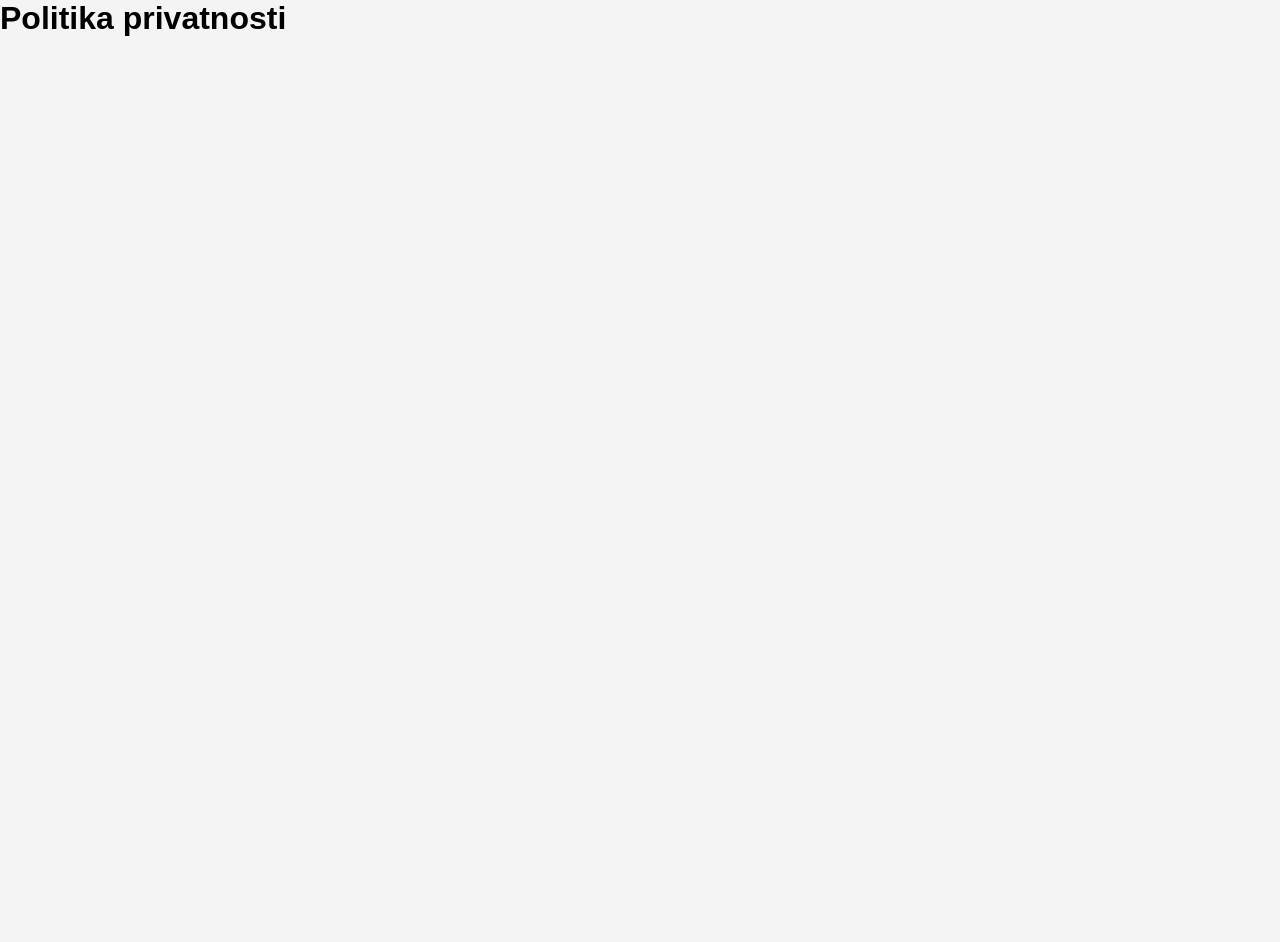
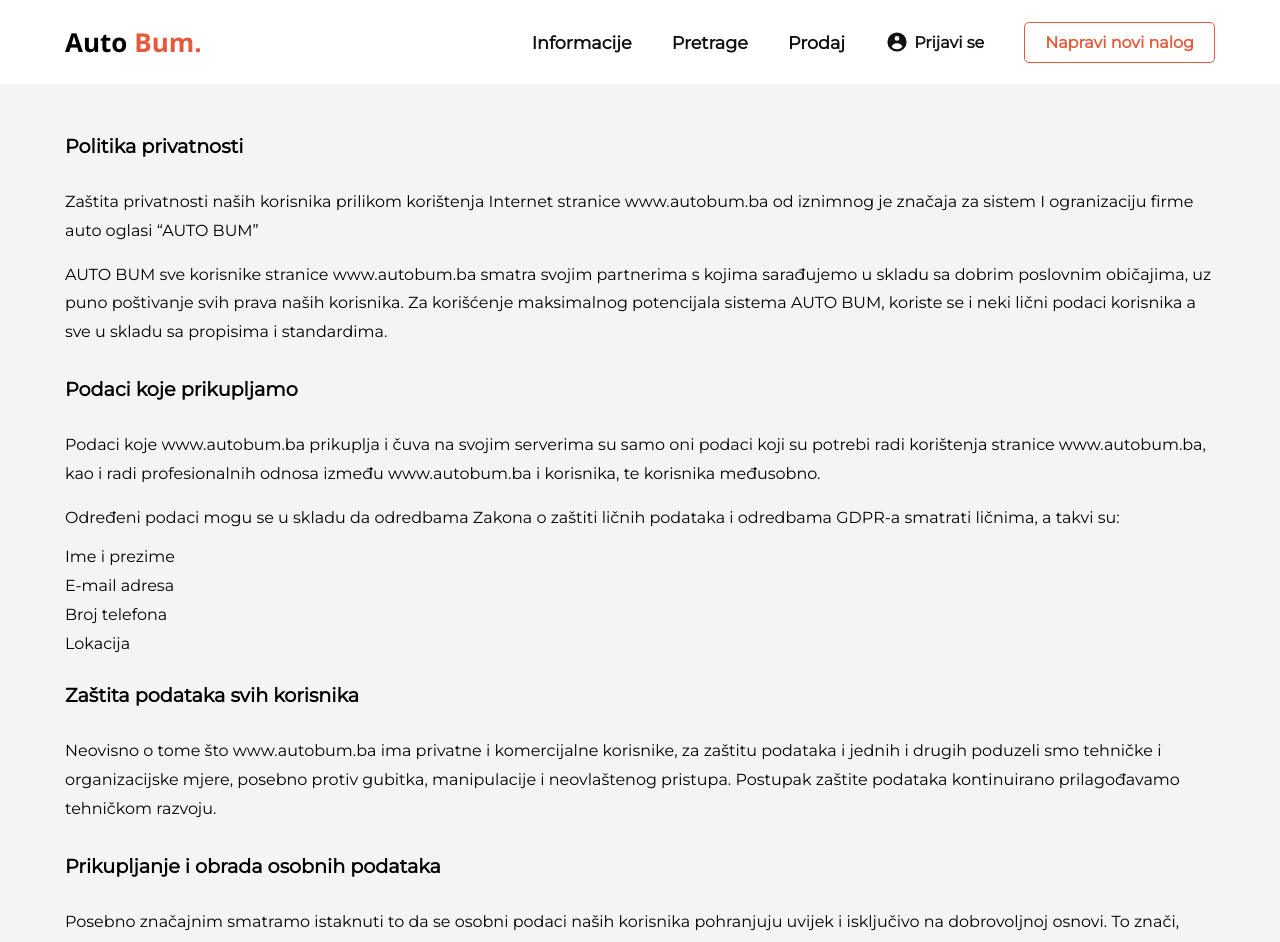
Before and after one commit to aditokmoo/Auto-bum, a React (Create React App) app: page /politika-privatnosti in a window 1280 px wide. Shown: the top 942 px of the page. Before the commit the page ends 800 px from the top, so only its background shows below. Built offline with nearby package versions, Linux system fonts and the light colour scheme; no server answers; the database is empty.

Commit message:
politika privatnosti page added

```diff
--- a/src/components/Navbar.jsx
+++ b/src/components/Navbar.jsx
@@ -97,11 +97,11 @@ const Navbar = () => {
                   <h2>Auto <span>Bum.</span></h2>
                   <GrFormClose id='close-icon' onClick={() => setShowSideBar(false)} />
                 <ul>
-                  <li><MdOutlinePermContactCalendar id='icon' /><Link id='link'> Kontaktirajte nas</Link></li>
+                  <li><MdOutlinePermContactCalendar id='icon' /><Link to='/contact' id='link'> Kontaktirajte nas</Link></li>
                   <li><TiSocialFacebookCircular id='icon' /><a href='https://www.facebook.com/AUTOBUM.BA/' id='link'> Facebook stranica</a></li>
                   <li><BsInstagram id='icon' /><a href='https://www.instagram.com/autobum.ba/' id='link'> Instagram stranica</a></li>
                   <li><BsYoutube id='icon' /><a href='https://www.youtube.com/channel/UC5e6tcbNkUSD6sv38SYjX9Q' id='link'> Youtube kanal</a></li>
-                  <li><AiOutlineLock id='icon' /><Link id='link'> Politika privatnosti</Link></li>
+                  <li><AiOutlineLock id='icon' /><Link to='/politika-privatnosti' id='link'> Politika privatnosti</Link></li>
                 </ul>
                 <li><AiOutlineInfoCircle id='icon' /><Link to='/info' id='link'> O aplikaciji</Link></li>
               </div>
--- a/src/pages/PolitikaPrivatnosti.jsx
+++ b/src/pages/PolitikaPrivatnosti.jsx
@@ -1,5 +1,39 @@
+import Navbar from '../components/Navbar'
+import './css/politikaPrivatnosti.css'
+
 export const PolitikaPrivatnosti = () => {
     return (
-        <h1>Politika privatnosti</h1>
+        <>
+            <Navbar />
+            <div className="politika-privatnosti-section">
+                <div className="container">
+                    <h4>Politika privatnosti</h4>
+                    <p>Zaštita privatnosti naših korisnika prilikom korištenja Internet stranice www.autobum.ba od iznimnog je značaja za sistem I ogranizaciju firme auto oglasi “AUTO BUM”</p>
+                    <p>AUTO BUM sve korisnike stranice www.autobum.ba smatra svojim partnerima s kojima sarađujemo u skladu sa dobrim poslovnim običajima, uz puno poštivanje svih prava naših korisnika. Za korišćenje maksimalnog potencijala sistema AUTO BUM, koriste se i neki lični podaci korisnika a sve u skladu sa propisima i standardima.</p>
+
+                    <h4>Podaci koje prikupljamo</h4>
+                    <p>Podaci koje www.autobum.ba prikuplja i čuva na svojim serverima su samo oni podaci koji su potrebi radi korištenja stranice www.autobum.ba, kao i radi profesionalnih odnosa između www.autobum.ba i korisnika, te korisnika međusobno.</p>
+                    <p>Određeni podaci mogu se u skladu da odredbama Zakona o zaštiti ličnih podataka i odredbama GDPR-a smatrati ličnima, a takvi su:</p>
+
+                    <ul>
+                        <li>Ime i prezime</li>
+                        <li>E-mail adresa</li>
+                        <li>Broj telefona</li>
+                        <li>Lokacija</li>
+                    </ul>
+
+                    <h4>Zaštita podataka svih korisnika</h4>
+                    <p>Neovisno o tome što www.autobum.ba ima privatne i komercijalne korisnike, za zaštitu podataka i jednih i drugih poduzeli smo tehničke i organizacijske mjere, posebno protiv gubitka, manipulacije i neovlaštenog pristupa. Postupak zaštite podataka kontinuirano prilagođavamo tehničkom razvoju.</p>
+
+                    <h4>Prikupljanje i obrada osobnih podataka</h4>
+                    <p>Posebno značajnim smatramo istaknuti to da se osobni podaci naših korisnika pohranjuju uvijek i isključivo na dobrovoljnoj osnovi. To znači, samo onda kada nam naši korisnici, u okviru registracije kod upita, izričito ustupe svoje lične podatke. Način ustupanja tih podataka podrazumijeva da svaki korisnik sam, dobrovoljno unese podatke o sebi prilikom registracije, a obim unesenih ličnih podataka ovisi isključivo o korisniku.</p>
+                    <p>www.autobum.ba ne vrši obradu podataka korisnika, a svako prikupljanje podataka izvršeno je isključivo uz suglasnost i pristanak naših korisnika i služi isključivo da bi naši korisnici mogli koristiti opcije stranice www.autobum.ba</p>
+                    <p>Podatke naših korisnika nikada ne šaljemo trećim licima.</p>
+                    <p>Svaki naš korisnik nalog  može povući u bilo kojem trenutku bez roka i sa stupanjem na snagu odmah.</p>
+                    <p>AUTO BUM je sistem koji ne koristi nikakve dodatne sisteme koji mogu prikupljati podatke o njihovim korisnicima.</p>
+                    <p>Sajt se može koristiti bez ostavljanja ličnih podataka!</p>
+                </div>
+            </div>
+        </>
     )
 }
--- a/src/pages/css/mobile/profile-res.css
+++ b/src/pages/css/mobile/profile-res.css
@@ -42,7 +42,8 @@
         margin: 30px 20px;
     }
 
-    .profile .profile-section .section-1 h3, h4 {
+    .profile .profile-section .section-1 h3,
+    .profile .profile-section .section-1 h3 h4 {
         margin: 0;
     }
 
--- /dev/null
+++ b/src/pages/css/politikaPrivatnosti.css
@@ -0,0 +1,23 @@
+.politika-privatnosti-section {
+    margin: 50px 20px;
+    font-family: Montserrat;
+    padding-bottom: 50px;
+}
+
+.politika-privatnosti-section h4 {
+    margin: 30px 0;
+    font-size: 1.2em;
+}
+
+.politika-privatnosti-section p {
+    line-height: 1.8;
+    margin: 15px 0;
+}
+
+.politika-privatnosti-section ul {
+    list-style: none;
+}
+
+.politika-privatnosti-section li {
+    margin: 10px 0;
+}
--- a/src/pages/css/profile.css
+++ b/src/pages/css/profile.css
@@ -29,7 +29,8 @@
     padding: 20px 0;
 }
 
-.profile .profile-section .section-1 h3, h4 {
+.profile .profile-section .section-1 h3,
+.profile .profile-section .section-1 h3 h4 {
     margin: 15px 30px;
     text-transform: capitalize;
     font-family: Montserrat;
```
